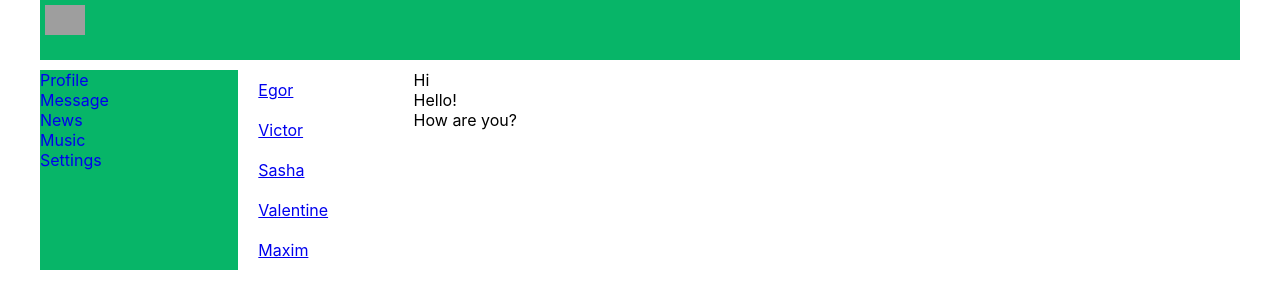
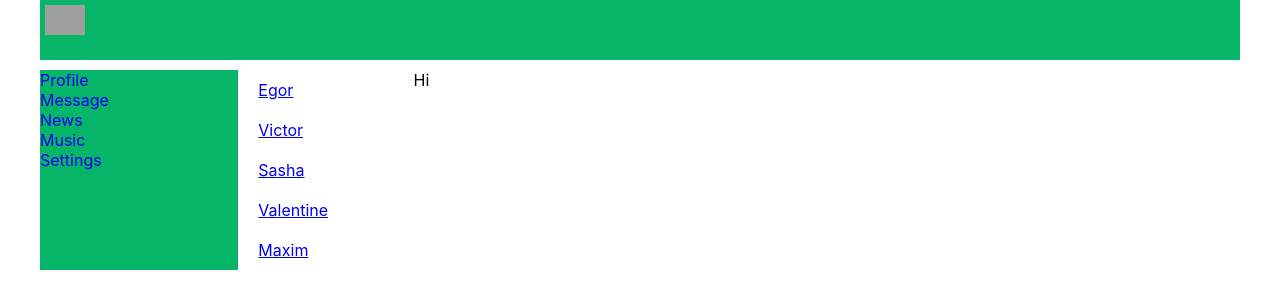
Before and after one commit to DrHo1y/my-react-project, a React (Create React App) app: page /dialogs in a window 1280 px wide. Shown: the top 308 px of the page. Built offline with nearby package versions, Linux system fonts and the light colour scheme; grey boxes are pictures that could not be loaded.

Commit message:
add Change

```diff
--- a/src/components/Dialogs/Dialogs.jsx
+++ b/src/components/Dialogs/Dialogs.jsx
@@ -1,6 +1,7 @@
 import React from 'react';
 import s from './Dialogs.module.css';
 import DialogsItems from './DialogsItems/DialogsItems';
+import Message from './Message/Message';
 
 
 let Dialogs = (props) => (
@@ -12,10 +13,8 @@ let Dialogs = (props) => (
             <DialogsItems name="Valentine" id="4"/>
             <DialogsItems name="Maxim" id="5"/>
         </div>
-        <div className={s.messages}>
-            <div className={s.message}>Hi</div>
-            <div className={s.message}>Hello!</div>
-            <div className={s.message}>How are you?</div>
+        <div className="messages">
+            <Message message="Hi"/>
         </div>
     </div>
 )
--- a/src/components/Dialogs/Dialogs.module.css
+++ b/src/components/Dialogs/Dialogs.module.css
@@ -5,6 +5,3 @@
 .messages {
 
 }
-.messages .message {
-
-}
--- a/src/components/Dialogs/DialogsItems/DialogsItems.jsx
+++ b/src/components/Dialogs/DialogsItems/DialogsItems.jsx
@@ -1,6 +1,7 @@
 import React from 'react';
 import s from './DialogsItems.module.css';
 import { NavLink } from 'react-router-dom';
+
 let DialogsItems = (props) => (
 
     <div className={s.dialogsItems}>
--- /dev/null
+++ b/src/components/Dialogs/Message/Message.jsx
@@ -0,0 +1,9 @@
+import React from 'react';
+import s from './Message.module.css';
+
+
+let Message = (props) => (
+<div className={s.dialog}>{props.message}</div>
+)
+
+export default Message;
--- /dev/null
+++ b/src/components/Dialogs/Message/Message.module.css
@@ -0,0 +1,3 @@
+.dialog {
+
+}
```
